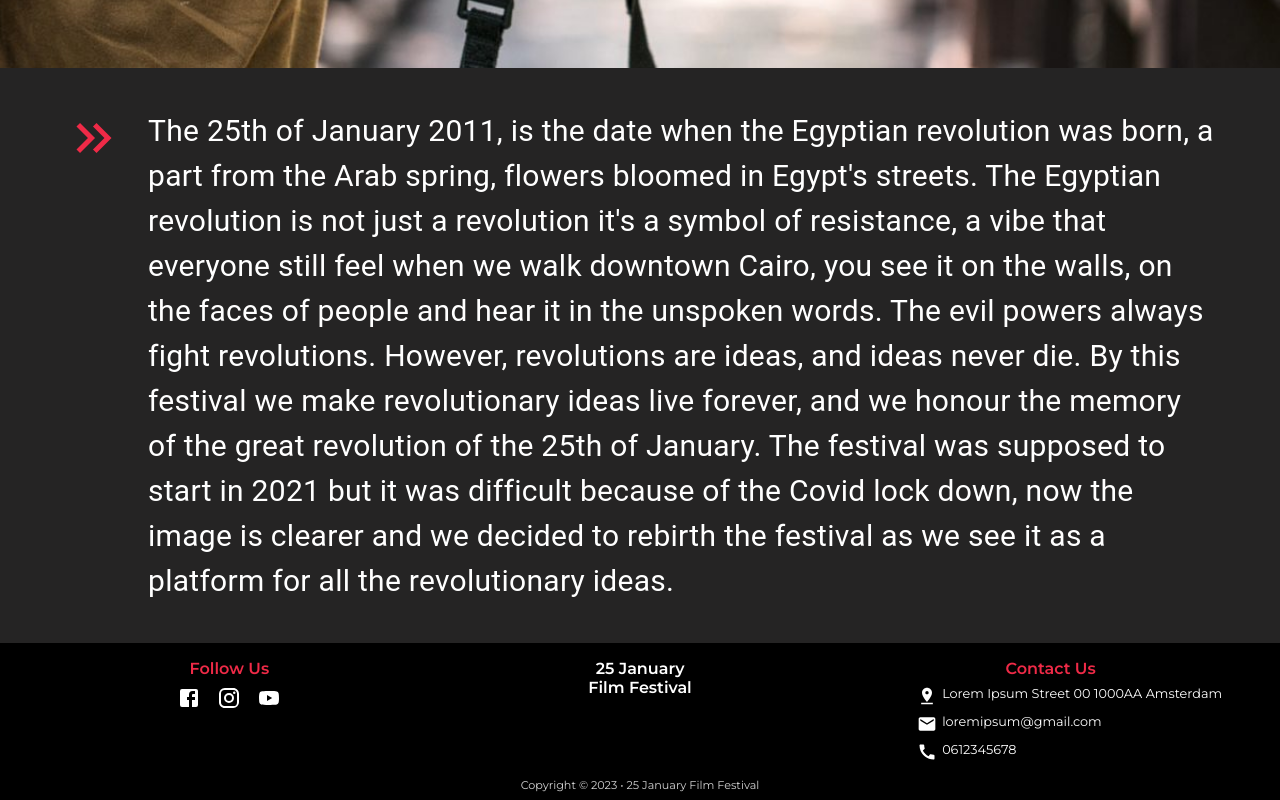
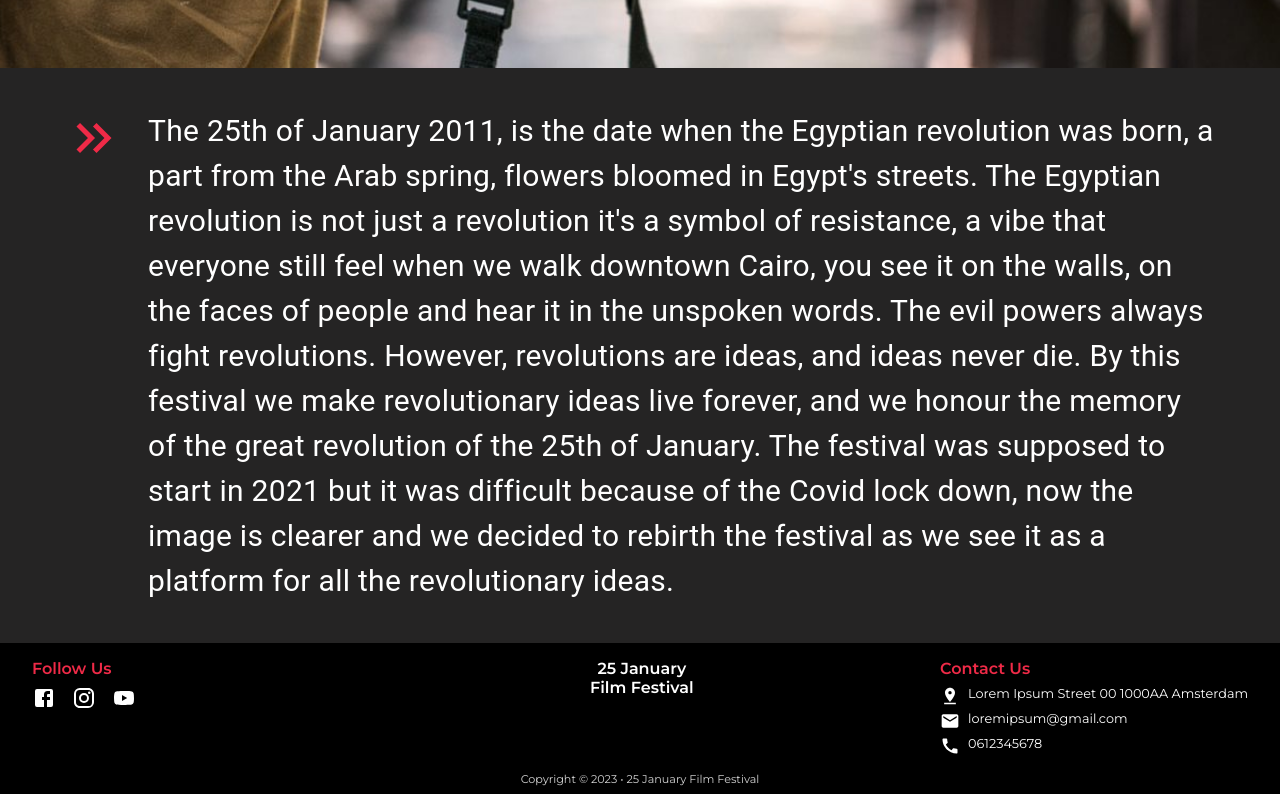
Before and after one commit to ObadaMoustafa/25-January-Film-Festival, a React (Create React App) app: page / in a window 1280 px wide. Shown: the part 775-1575 px from the top of the page. Built offline with nearby package versions, Linux system fonts and the light colour scheme.

Commit message:
fixed layout, centered address info for mobile, navbar media switched to 1000px from 750px

```diff
--- a/src/components/footer/Footer.jsx
+++ b/src/components/footer/Footer.jsx
@@ -14,7 +14,7 @@ function Footer() {
 
   return (
     <Box bottom={0} width="100%" bgcolor="first.main">
-      <div className="footer">
+      <footer className="footer">
         <div className="footer-logo-text-first">
           <Link to="/">
             <div className="footer-logo-text">
@@ -58,22 +58,21 @@ function Footer() {
           <div className="footer-right">
             <div className="footer-contact-us">Contact Us</div>
             <div className="footer-contact-line">
-              <PinDropIcon fontSize="small" />
               <div className="footer-contact">
+                <PinDropIcon fontSize="small" />
                 Lorem Ipsum Street 00 1000AA Amsterdam
               </div>
-            </div>
-            <div className="footer-contact-line">
-              <EmailIcon fontSize="small" />
-              <div className="footer-contact">loremipsum@gmail.com </div>
-            </div>
-            <div className="footer-contact-line">
-              <CallIcon fontSize="small" />
-              <div className="footer-contact">0612345678 </div>
+              <div className="footer-contact">
+                <EmailIcon fontSize="small" />
+                loremipsum@gmail.com
+              </div>
+              <div className="footer-contact">
+                <CallIcon fontSize="small" /> 0612345678
+              </div>
             </div>
           </div>
         </div>
-      </div>
+      </footer>
       <div className="footer-copyright">
         Copyright &copy; 2023 &bull; 25 January Film Festival
       </div>
--- a/src/components/footer/footer.css
+++ b/src/components/footer/footer.css
@@ -1,7 +1,6 @@
 .footer {
   display: flex;
   flex-direction: column;
-  justify-content: space-between;
   margin: 1rem 2rem;
   color: white;
 }
@@ -14,30 +13,11 @@
   display: flex;
   flex-direction: column;
   justify-content: space-between;
-  text-align: center;
   gap: 1rem;
 }
 .footer-left {
   flex: 1;
-}
-
-.footer-middle {
-  color: white;
-  flex: 1;
-  display: none;
   text-align: center;
-}
-
-.footer-logo-text {
-  color: white;
-  flex: 1;
-  text-align: center;
-  font-weight: 600;
-}
-
-.footer-right {
-  color: white;
-  flex: 1;
 }
 
 .footer-follow-us {
@@ -45,33 +25,56 @@
   font-weight: 600;
 }
 
+.footer-social-logos {
+  display: flex;
+  flex-direction: row;
+  justify-content: center;
+  gap: 1rem;
+  margin-top: 0.5rem;
+}
+
+.footer-social-logo {
+  color: white;
+}
+
+.footer-middle {
+  flex: 1;
+  color: white;
+  display: none;
+  text-align: center;
+}
+
+.footer-logo-text {
+  color: white;
+  text-align: center;
+  font-weight: 600;
+}
+
+.footer-right {
+  color: white;
+  display: flex;
+  flex-direction: column;
+}
+
 .footer-contact-us {
   color: var(--primary-color);
   font-weight: 600;
+  text-align: center;
 }
 
 .footer-contact-line {
   margin-top: 0.5rem;
   font-size: 0.8rem;
   display: flex;
+  flex-direction: column;
   gap: 0.3rem;
-  margin-left: 1rem;
+  justify-content: center;
 }
 
 .footer-contact {
-  text-align: left;
-}
-.footer-social-logos {
   display: flex;
-  flex-direction: row;
+  gap: 0.5rem;
   justify-content: center;
-  gap: 1rem;
-  margin-top: 0.5rem;
-  text-align: center;
-}
-
-.footer-social-logo {
-  color: white;
 }
 
 .footer-copyright {
@@ -81,30 +84,36 @@
   margin-bottom: 0.5rem;
 }
 
-@media (min-width: 500px) {
-  .footer-contact-line {
-    margin-left: 4rem;
-  }
-}
-
-@media (min-width: 700px) {
+@media (min-width: 1000px) {
   .footer-elements {
     flex-direction: row;
   }
+  .footer-left {
+    text-align: left;
+  }
   .footer-middle {
     display: flex;
+    margin-left: 13rem;
   }
   .footer-logo-text-first {
     display: none;
   }
-  .footer-contact-line {
-    margin-left: 4rem;
+
+  .footer-social-logos {
+    justify-content: flex-start;
+  }
+
+  .footer-right {
+    flex: -1;
+  }
+
+  .footer-contact-us {
+    text-align: left;
+  }
+
+  .footer-contact {
+    display: flex;
+    gap: 0.5rem;
+    justify-content: flex-start;
   }
 }
-
-@media (min-width: 1700px) {
-  .footer-contact-us {
-    text-align: left;
-    margin-left: 12rem;
-  }
-}
--- a/src/components/navbar/Navbar.jsx
+++ b/src/components/navbar/Navbar.jsx
@@ -34,7 +34,7 @@ function Navbar() {
 
   return (
     <Box bgcolor="first.main">
-      <div className="navbar">
+      <nav className="navbar">
         <NavLink to="/" className="logo-part">
           <img src={logo} alt="logo" width={50} />
           <p className="logo-text">
@@ -65,7 +65,7 @@ function Navbar() {
             )}
           </NavLink>
         </div>
-      </div>
+      </nav>
 
       <nav className={sidebar ? "nav-menu active" : "nav-menu"}>
         <ul className="nav-menu-items" onClick={showSidebar}>
--- a/src/components/navbar/navbar.css
+++ b/src/components/navbar/navbar.css
@@ -1,8 +1,3 @@
-* {
-  text-decoration: none;
-  list-style: none;
-}
-
 .navbar {
   height: 5rem;
   display: flex;
@@ -92,7 +87,7 @@
   border-bottom: none;
 }
 
-@media only screen and (min-width: 750px) {
+@media only screen and (min-width: 1000px) {
   .hamburger {
     display: none;
   }
--- a/src/index.css
+++ b/src/index.css
@@ -14,6 +14,8 @@ html {
   padding: 0;
   box-sizing: border-box;
   font-family: "Montserrat", "Roboto", "sans-serif";
+  text-decoration: none;
+  list-style: none;
 }
 
 ::-webkit-scrollbar {
```
Also changed, not shown: 2 other files (tests, documents, lock files or other folders).
